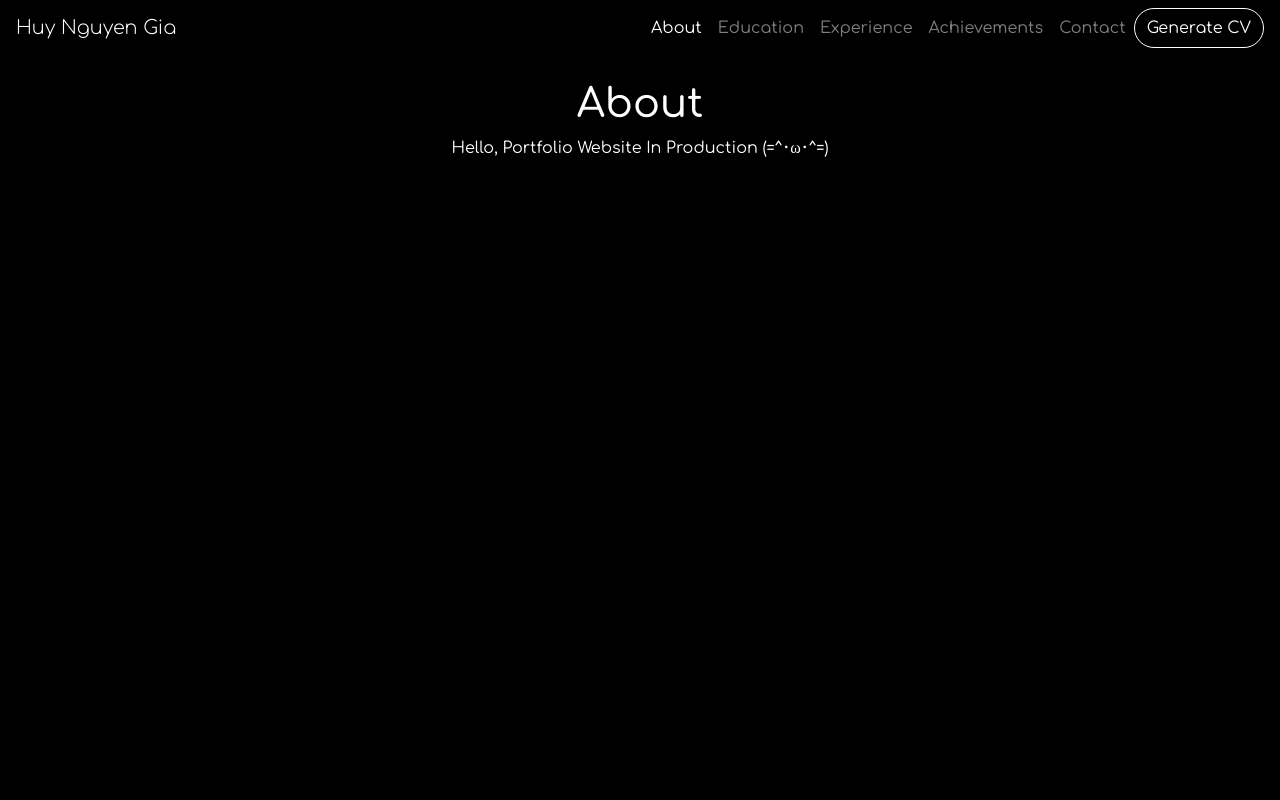
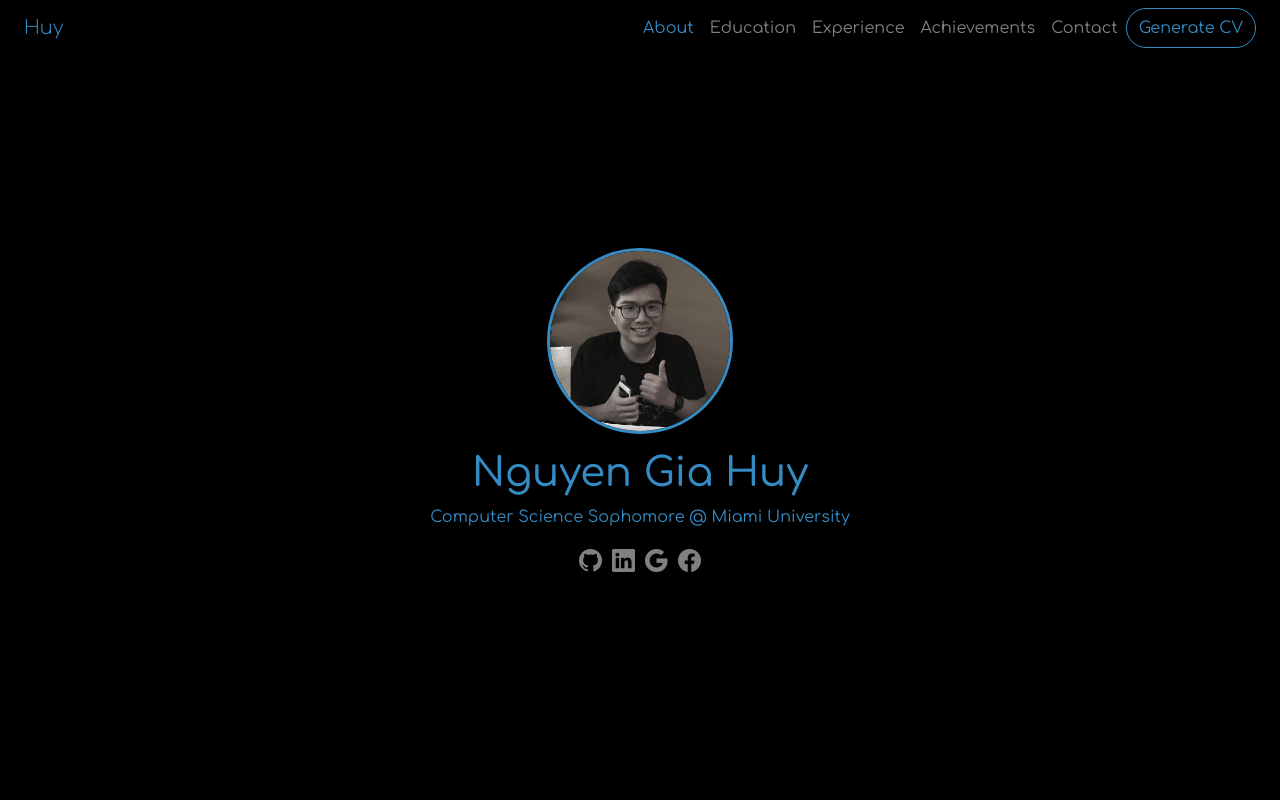
Before and after one commit to yahuy1/yahuy1.github.io, a React (Create React App) app: page / in a window 1280 px wide. Shown: the top 800 px of the page. Built offline with nearby package versions, Linux system fonts and the light colour scheme.

Commit message:
Update: About(1/2)

```diff
--- a/package.json
+++ b/package.json
@@ -6,12 +6,12 @@
     "@testing-library/jest-dom": "^5.14.1",
     "@testing-library/react": "^11.2.7",
     "@testing-library/user-event": "^12.8.3",
-    "bootstrap": "^4.6.0",
+    "bootstrap": "^5.0.2",
+    "bootstrap-icons": "^1.5.0",
     "node-sass": "^6.0.1",
     "react": "^17.0.2",
-    "react-bootstrap": "^1.6.1",
     "react-dom": "^17.0.2",
-    "react-intersection-observer": "^8.32.0",
+    "react-reveal": "^1.2.2",
     "react-scripts": "4.0.3",
     "react-scrollspy": "^3.4.3",
     "web-vitals": "^1.1.2"
--- a/public/index.html
+++ b/public/index.html
@@ -6,6 +6,7 @@
     <link rel="preconnect" href="https://fonts.googleapis.com">
     <link rel="preconnect" href="https://fonts.gstatic.com" crossorigin>
     <link href="https://fonts.googleapis.com/css2?family=Comfortaa:wght@300;400;500;600;700&display=swap" rel="stylesheet">
+    <link href="https://cdn.jsdelivr.net/npm/bootstrap-icons@1.3.0/font/bootstrap-icons.css" rel="stylesheet">
     <meta name="viewport" content="width=device-width, initial-scale=1" />
     <meta name="theme-color" content="#000000" />
     <meta
@@ -27,7 +28,7 @@
       work correctly both with client-side routing and a non-root public URL.
       Learn how to configure a non-root public URL by running `npm run build`.
     -->
-    <title>Huy Nguyen Gia</title>
+    <title>Huy</title>
   </head>
   <body>
     <noscript>You need to enable JavaScript to run this app.</noscript>
--- a/src/App.js
+++ b/src/App.js
@@ -1,13 +1,21 @@
-import React from 'react';
+import React, { useEffect } from 'react';
 import Scrollspy from 'react-scrollspy';
+import Reveal from 'react-reveal/Reveal';
+import About from './components/About';
 import './App.css';
 import './custom.scss';
 
 function App() {
   return (
     <div id="top">
+
+      {/* Navbar */}
       <nav className="navbar navbar-expand-sm sticky-top">
-        <nav><a className="name" href="#">Huy Nguyen Gia</a></nav>
+
+        {/* Brand */}
+        <nav><a className="name" href="#">Huy</a></nav>
+
+        {/* Navbar links */}
         <Scrollspy
           className="scrollspy nav navbar-nav"
           items={ ['about', 'education', 'experience', 'achievements', 'contact'] }
@@ -18,26 +26,39 @@ function App() {
           <li className="nav-item"><a className="nav-link" href="#experience">Experience</a></li>
           <li className="nav-item"><a className="nav-link" href="#achievements">Achievements</a></li>
           <li className="nav-item"><a className="nav-link" href="#contact">Contact</a></li>
-          <button className="btn btn-primary" onClick={() => {console.log(window.scrollY)}}>Generate CV</button>
+
+          {/* Generate CV button */}
+          <button className="btn btn-primary"  onClick={() => {console.log(window.scrollY)}}>Generate CV</button>
         </Scrollspy>
       </nav>
 
-      <div id="about" className="section">
-        <h1>About</h1>
-        <p>Hello, Portfolio Website In Production (=^･ω･^=)</p>
-      </div>
-      <div id="education" className="section">
-        <h1>Education</h1>
-      </div>
-      <div id="experience" className="section">
-        <h1>Experience</h1>
-      </div>
-      <div id="achievements" className="section">
-        <h1>Achievements</h1>
-      </div>
-      <div id="contact" className="section">
-        <h1>Contact</h1>
-      </div>
+      {/* Main */}
+      <Reveal effect="animated-fadeInUp">
+        {/* About */}
+        <section id="about" className="section">
+          <About />
+        </section>
+
+        {/* Education */}
+        <section id="education" className="section">
+          <h1>Education</h1>
+        </section>
+
+        {/* Experience */}
+        <section id="experience" className="section">
+          <h1>Experience</h1>
+        </section>
+
+        {/* Achievements */}
+        <section id="achievements" className="section">
+          <h1>Achievements</h1>
+        </section>
+
+        {/* Contact */}
+        <section id="contact" className="section">
+          <h1>Contact</h1>
+        </section>
+      </Reveal>
     </div>
   );
 }
--- a/src/components/about.js
+++ b/src/components/about.js
@@ -0,0 +1,33 @@
+import React, { useState } from 'react';
+import profilePic from '../myPhoto.jpg';
+import Reveal from 'react-reveal/Reveal';
+
+function About() {
+    return (
+        <Reveal effect="animated-fadeInUp" cascade>
+            {/* Profile Image */}
+            <div className="img-border">
+                <img
+                    src={profilePic}
+                    alt="mypicture"
+                    height="180px"
+                    width="180px"
+                />
+            </div>
+
+            {/* Description */}
+            <h1 style={{fontSize: "40px"}}>Nguyen Gia Huy</h1>
+            <p>Computer Science Sophomore @ Miami University</p>
+
+            {/* Icons */}
+            <div className="icon-container">
+                <a href="https://github.com/yahuy1"><i class="bi bi-github text-icon"></i></a>
+                <a href="https://www.linkedin.com/in/huy-nguyen-3023611ba/"><i class="bi bi-linkedin text-icon"></i></a>
+                <a href="mailto:nguyengiahuyak29@gmail.com"><i class="bi bi-google text-icon"></i></a>
+                <a href="https://www.facebook.com/yahuysan/"><i class="bi bi-facebook text-icon"></i></a>
+            </div>
+        </Reveal>
+    );
+}
+
+export default About;
--- a/src/custom.scss
+++ b/src/custom.scss
@@ -1,10 +1,43 @@
-@import '~bootstrap/scss/bootstrap.scss';
+@import "../node_modules/bootstrap/scss/bootstrap";
 
 $color-primary: black;
-$color-secondary: white;
+$color-secondary: rgb(53, 139, 196);
+$color-inactivate: rgba(255, 255, 255, 0.5);
 
 html {
     scroll-behavior: smooth;
+}
+
+.img-border {
+    border-style: solid;
+    border-radius: 300px;
+    margin-bottom: 1vh;
+    width: 186px;
+    display: inline-block;
+    text-align: center;
+}
+
+img {
+    display: block;
+    border-radius: 125px;
+    border-width: 0px;
+    transition: 500ms ease;
+    filter: grayscale(0.8);
+    border-color: $color-secondary !important;
+    &:hover {
+        filter: grayscale(0.4);
+    }
+}
+
+.text-icon {
+    color: $color-inactivate;
+    transition: 0.5s;
+    font-size: 23px;
+    margin-left: 5px;
+    margin-right: 5px;
+    &:hover {
+        color: $color-secondary;
+    }
 }
 
 #top {
@@ -17,6 +50,8 @@ html {
     flex-direction: row;
     justify-content: space-between;
     position: fixed;
+    padding-left: 3vh;
+    padding-right: 3vh;
     width: 100vw;
     background-color: $color-primary !important; //#30302f !important;
     border-bottom: 1px;
@@ -35,7 +70,7 @@ html {
 }
 
 .nav-link {
-    color: rgba(255, 255, 255, 0.5);
+    color: $color-inactivate;
     transition: 500ms;
     &:hover, &:active {
         color: $color-secondary;
@@ -47,7 +82,7 @@ html {
 }
 
 .section {
-    padding-top: 10vh;
+    padding-top: 31vh;
     min-height: 100vh;
     text-align: center;
 }
@@ -57,6 +92,7 @@ html {
     background-color: $color-primary;
     border-radius: 25px;
     border-color: $color-secondary;
+    color: $color-secondary;
     transition: 0.6s;
 
     &:hover, &active {
@@ -75,3 +111,18 @@ html {
         border-color: $color-secondary;
     }
 }
+
+.animated-fadeInUp {
+    animation: fadeInUp;
+}
+
+@keyframes fadeInUp {
+    0% {
+        opacity: 0;
+        transform: translateY(40px);
+    }
+    100% {
+        opacity: 1;
+        transform: translateY(0);
+    }
+}
```
Also changed, not shown: src/myPhoto.jpg (added), 1 other file (tests, documents, lock files or other folders).
